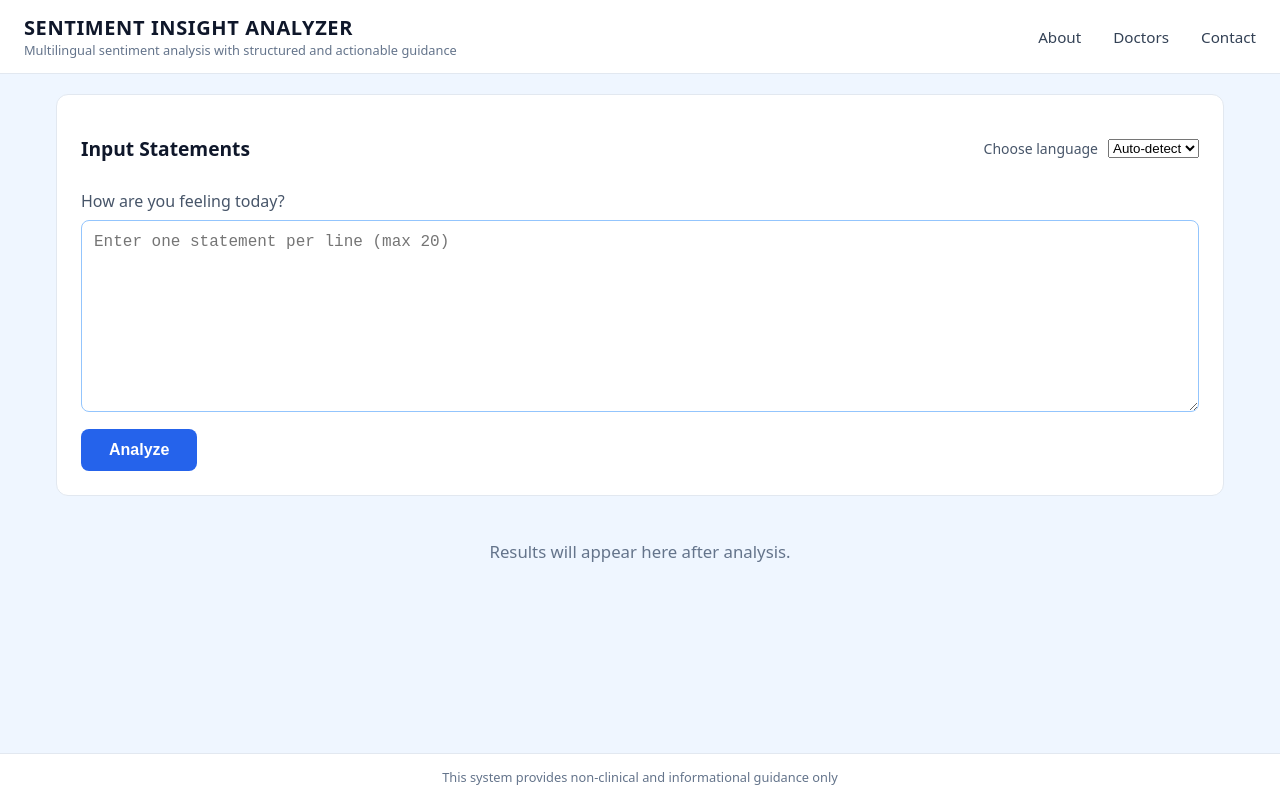
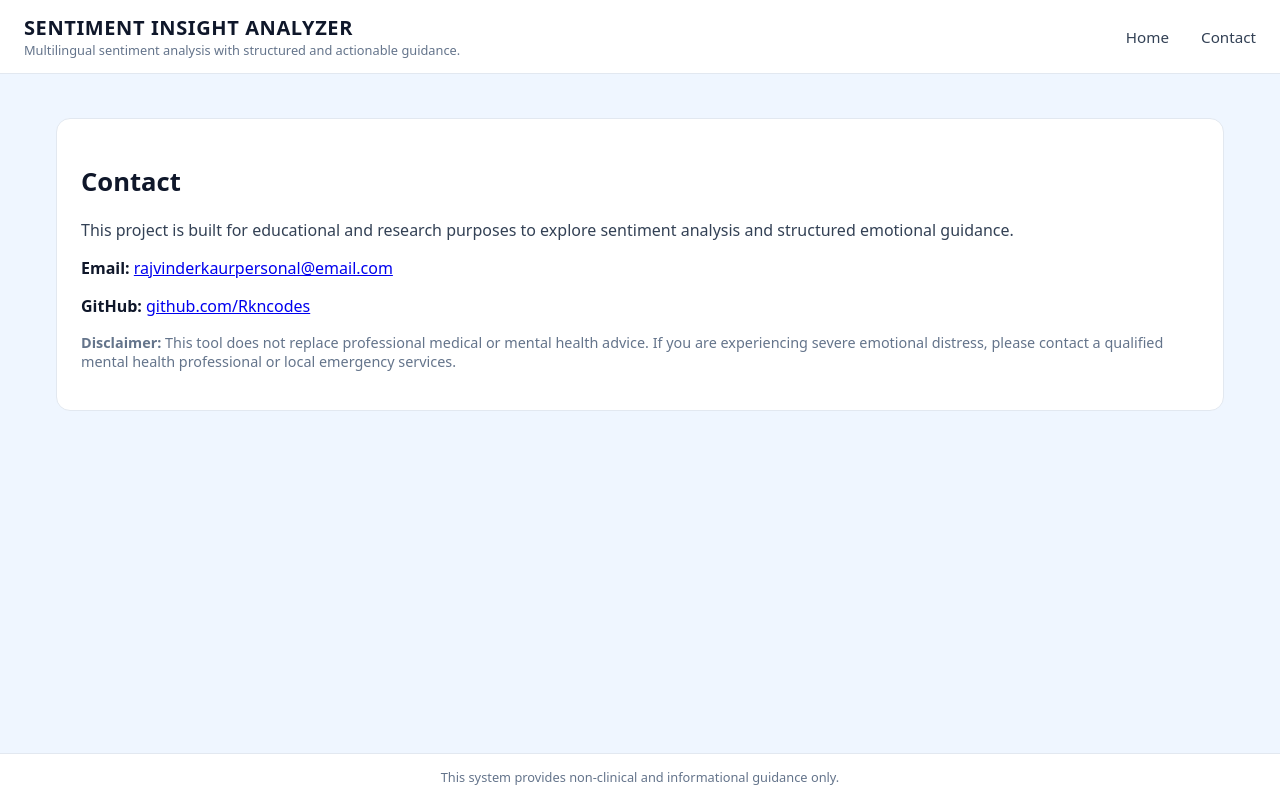
Before and after one commit to Rkncodes/sentiment-insight-analyzer, a React app in the folder frontend/: page /contact in a window 1280 px wide. Built offline with nearby package versions, Linux system fonts and the light colour scheme; the HTML template or start-up script is replaced by a standard one.

Commit message:
Add routing with Contact page and restore stable layout

```diff
--- a/frontend/src/App.jsx
+++ b/frontend/src/App.jsx
@@ -1,10 +1,12 @@
 import { useState } from "react";
+import { Routes, Route, useNavigate } from "react-router-dom";
 
 import "./App.css";
 import SentimentCircle from "./components/SentimentCircle";
 import WorkflowVisualizer from "./components/WorkflowVisualizer";
 import YouTubeRecs from "./components/YouTubeRecs";
 import { UI_TEXT } from "./i18n/uiText";
+import Contact from "./pages/Contact";
 
 /* ---------- LANGUAGE CONFIG ---------- */
 const LANGUAGES = [
@@ -22,7 +24,10 @@ const LANGUAGES = [
   { code: "as", label: "Assamese" }
 ];
 
-export default function App() {
+/* =========================================================
+   HOME / ANALYZER PAGE
+========================================================= */
+function Home() {
   const [text, setText] = useState("");
   const [language, setLanguage] = useState("auto");
   const [results, setResults] = useState([]);
@@ -73,26 +78,7 @@ export default function App() {
   const aggregate = results[0];
 
   return (
-    <div className="app-root">
-      {/* ---------- NAVBAR ---------- */}
-      <nav className="app-navbar">
-        <div className="app-nav-inner">
-          <div className="app-nav-brand">
-            <span className="app-nav-logo">{t.brand}</span>
-            <span className="app-nav-subtitle">{t.subtitle}</span>
-          </div>
-
-          <div className="app-nav-links">
-            <span className="app-nav-link">{t.navAbout}</span>
-            <span className="app-nav-link">{t.navDoctors}</span>
-            <span className="app-nav-link">{t.navContact}</span>
-          </div>
-        </div>
-      </nav>
-
-      {/* ---------- MAIN ---------- */}
-      <main className="app-main-section">
-        <div className="app-container">
+    <>
       {/* ---------- INPUT ---------- */}
       <section className="app-input-box">
         <div className="app-input-header-row">
@@ -150,7 +136,7 @@ export default function App() {
             <SentimentCircle severity={aggregate.severity} />
 
             <section className="app-results-section">
-                  {/* ---------- ANALYSIS RESULTS CARD ---------- */}
+              {/* ---------- ANALYSIS RESULTS ---------- */}
               <div className="app-results-roadmap-card">
                 <h3 className="app-results-roadmap-title">
                   {t.resultsTitle}
@@ -197,7 +183,7 @@ export default function App() {
                 </div>
               </div>
 
-                  {/* ---------- GUIDED ROADMAP CARD ---------- */}
+              {/* ---------- GUIDED ROADMAP ---------- */}
               <div className="app-results-roadmap-card">
                 <h3 className="app-results-roadmap-title">
                   {t.roadmapTitle}
@@ -210,17 +196,59 @@ export default function App() {
               </div>
             </section>
 
-                <YouTubeRecs
-                  videos={aggregate.youtube_recommendations}
-                />
+            <YouTubeRecs videos={aggregate.youtube_recommendations} />
           </>
         )}
       </div>
+    </>
+  );
+}
+
+/* =========================================================
+   APP SHELL
+========================================================= */
+export default function App() {
+  const navigate = useNavigate();
+
+  return (
+    <div className="app-root">
+      {/* ---------- NAVBAR ---------- */}
+      <nav className="app-navbar">
+        <div className="app-nav-inner">
+          <div className="app-nav-brand">
+            <span className="app-nav-logo">
+              SENTIMENT INSIGHT ANALYZER
+            </span>
+            <span className="app-nav-subtitle">
+              Multilingual sentiment analysis with structured and actionable guidance.
+            </span>
+          </div>
+
+          <div className="app-nav-links">
+            <span className="app-nav-link" onClick={() => navigate("/")}>
+              Home
+            </span>
+            <span className="app-nav-link" onClick={() => navigate("/contact")}>
+              Contact
+            </span>
+          </div>
+        </div>
+      </nav>
+
+      {/* ---------- ROUTES ---------- */}
+      <main className="app-main-section">
+        <div className="app-container">
+          <Routes>
+            <Route path="/" element={<Home />} />
+            <Route path="/contact" element={<Contact />} />
+          </Routes>
         </div>
       </main>
 
       {/* ---------- FOOTER ---------- */}
-      <footer className="app-footer">{t.footer}</footer>
+      <footer className="app-footer">
+        This system provides non-clinical and informational guidance only.
+      </footer>
     </div>
   );
 }
--- a/frontend/src/main.jsx
+++ b/frontend/src/main.jsx
@@ -1,10 +1,13 @@
 import React from "react";
 import ReactDOM from "react-dom/client";
+import { BrowserRouter } from "react-router-dom";
 import App from "./App";
 import "./index.css";
 
 ReactDOM.createRoot(document.getElementById("root")).render(
   <React.StrictMode>
-    <App />
+    <BrowserRouter>
+      <App />
+    </BrowserRouter>
   </React.StrictMode>
 );
--- /dev/null
+++ b/frontend/src/pages/Contact.jsx
@@ -0,0 +1,37 @@
+export default function Contact() {
+  return (
+    <div className="app-results-section">
+      <h2 className="app-results-title">Contact</h2>
+
+      <p style={{ marginBottom: "12px", color: "#334155" }}>
+        This project is built for educational and research purposes to explore
+        sentiment analysis and structured emotional guidance.
+      </p>
+
+      <p style={{ marginBottom: "8px" }}>
+        <strong>Email:</strong>{" "}
+        <a href="mailto:rajvinderkaurpersonal@email.com">
+          rajvinderkaurpersonal@email.com
+        </a>
+      </p>
+
+      <p style={{ marginBottom: "16px" }}>
+        <strong>GitHub:</strong>{" "}
+        <a
+          href="https://github.com/Rkncodes"
+          target="_blank"
+          rel="noopener noreferrer"
+        >
+          github.com/Rkncodes
+        </a>
+      </p>
+
+      <p style={{ fontSize: "0.9rem", color: "#64748b" }}>
+        <strong>Disclaimer:</strong> This tool does not replace professional
+        medical or mental health advice. If you are experiencing severe emotional
+        distress, please contact a qualified mental health professional or local
+        emergency services.
+      </p>
+    </div>
+  );
+}
```
Lines whose indentation alone changed are shown as unchanged.
